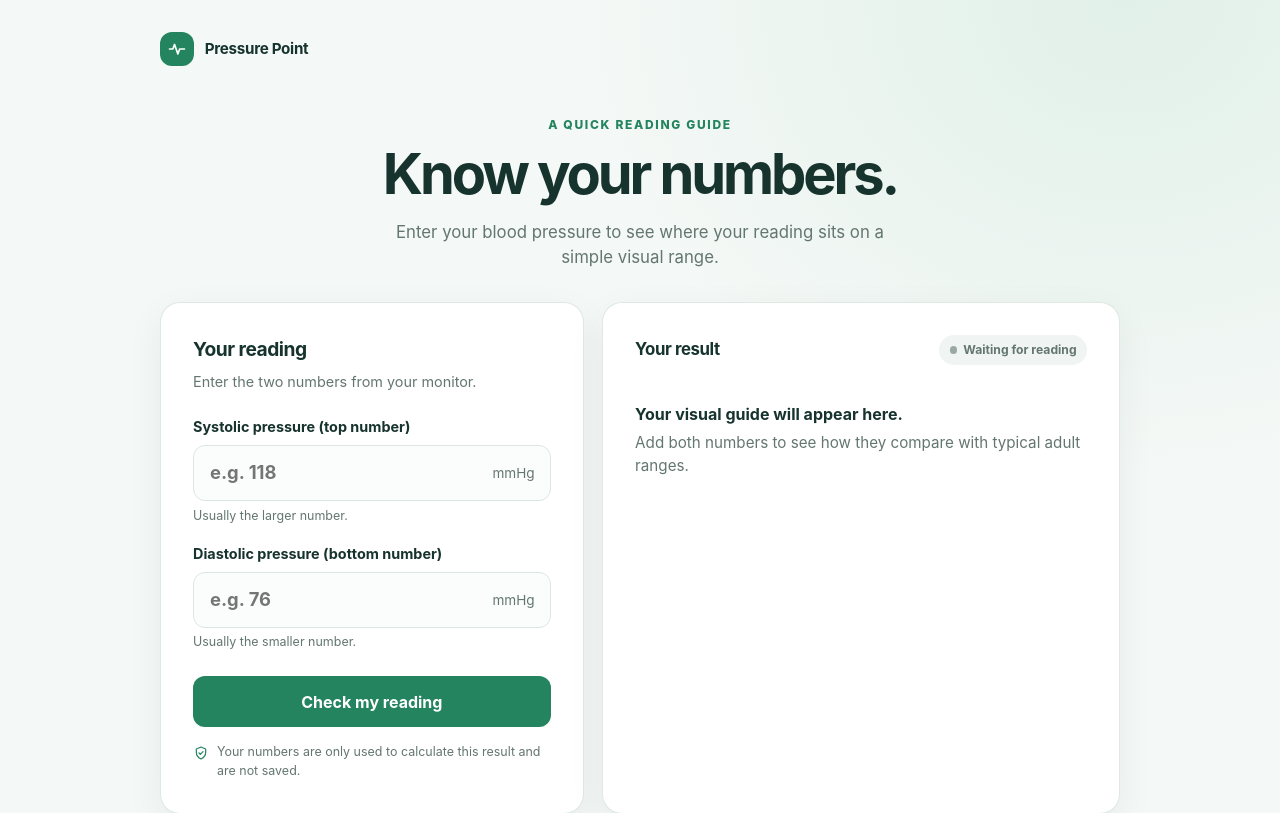
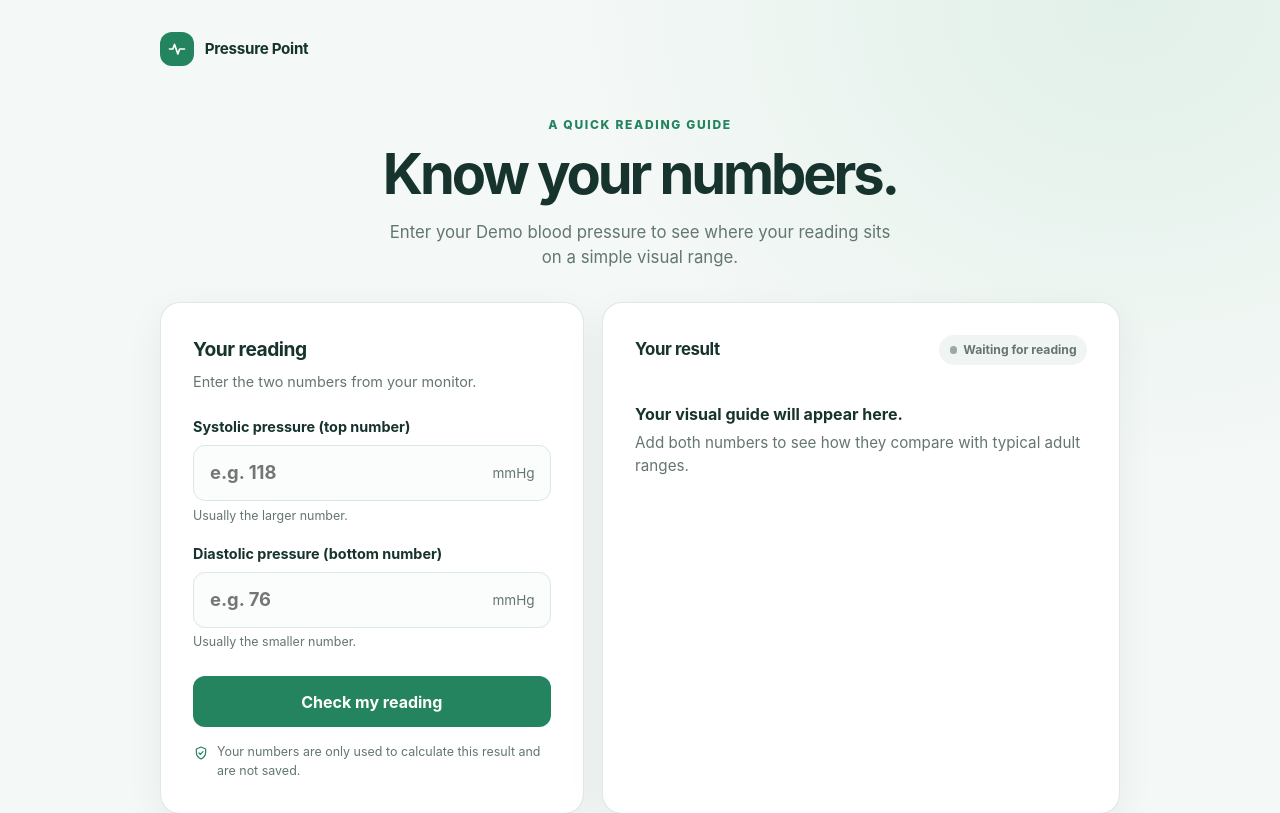
Before and after one commit to giridhar280902-cloud/blood-pressure, a Spring Boot app: page / in a window 1280 px wide. Shown: the top 813 px of the page. Run offline with Spring Boot 4, Linux system fonts and the light colour scheme.

Commit message:
Update hero-copy text in index.html

```diff
--- a/src/main/resources/templates/index.html
+++ b/src/main/resources/templates/index.html
@@ -22,7 +22,7 @@
       <header class="hero">
         <p class="eyebrow">A quick reading guide</p>
         <h1>Know your numbers.</h1>
-        <p class="hero-copy">Enter your blood pressure to see where your reading sits on a simple visual range.</p>
+        <p class="hero-copy">Enter your Demo blood pressure to see where your reading sits on a simple visual range.</p>
       </header>
 
       <section class="layout" aria-label="Blood pressure checker">
```
